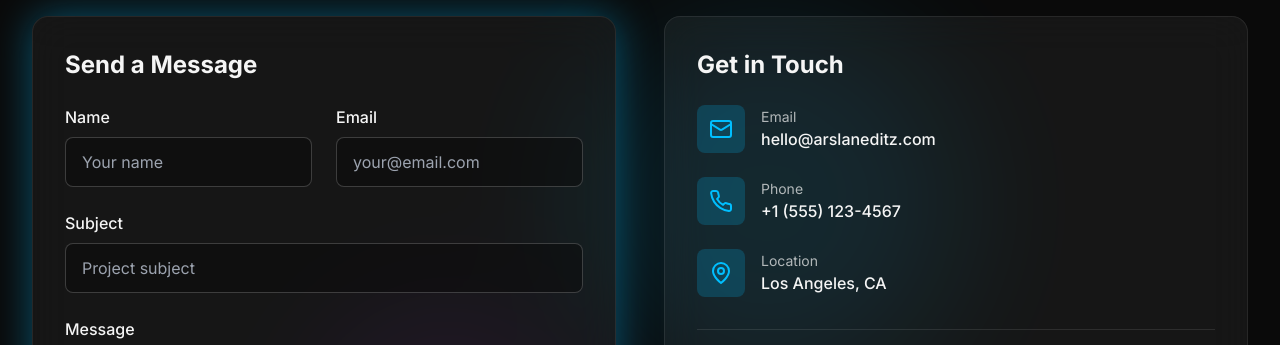
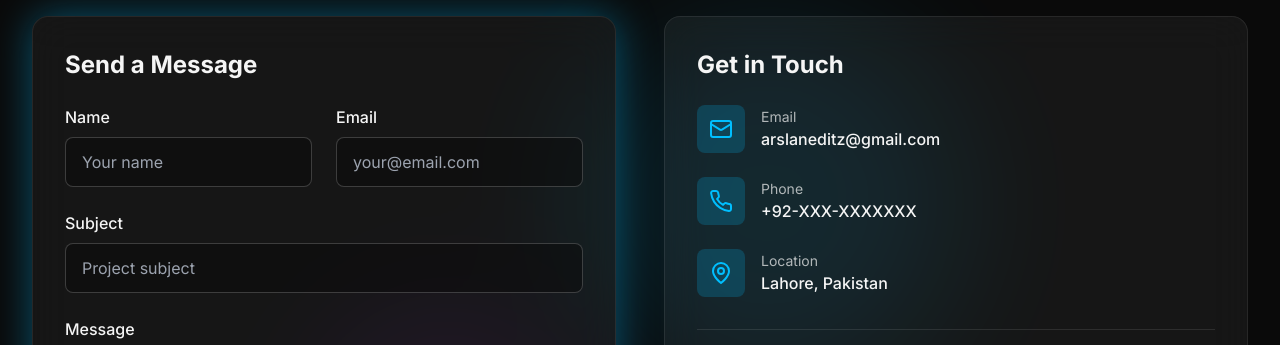
Before and after one commit to arslankhizer/builder, a Next.js app: page / in a window 1280 px wide. Shown: the part 4060-4405 px from the top of the page. Built offline with nearby package versions, Linux system fonts and the light colour scheme.

Commit message:
Update contact information with your details
cgen-c3fb3316c4ff4b448ab19dd9659f3100

```diff
--- a/app/components/Contact.tsx
+++ b/app/components/Contact.tsx
@@ -38,23 +38,23 @@ export function Contact() {
     })
   }
 
-  const contactInfo = [
+    const contactInfo = [
     {
       icon: Mail,
       label: 'Email',
-      value: 'hello@arslaneditz.com',
-      href: 'mailto:hello@arslaneditz.com'
+      value: 'arslaneditz@gmail.com',
+      href: 'mailto:arslaneditz@gmail.com'
     },
     {
       icon: Phone,
       label: 'Phone',
-      value: '+1 (555) 123-4567',
-      href: 'tel:+15551234567'
+      value: '+92-XXX-XXXXXXX',
+      href: 'tel:+92XXXXXXXXX'
     },
     {
       icon: MapPin,
       label: 'Location',
-      value: 'Los Angeles, CA',
+      value: 'Lahore, Pakistan',
       href: '#'
     }
   ]
```
